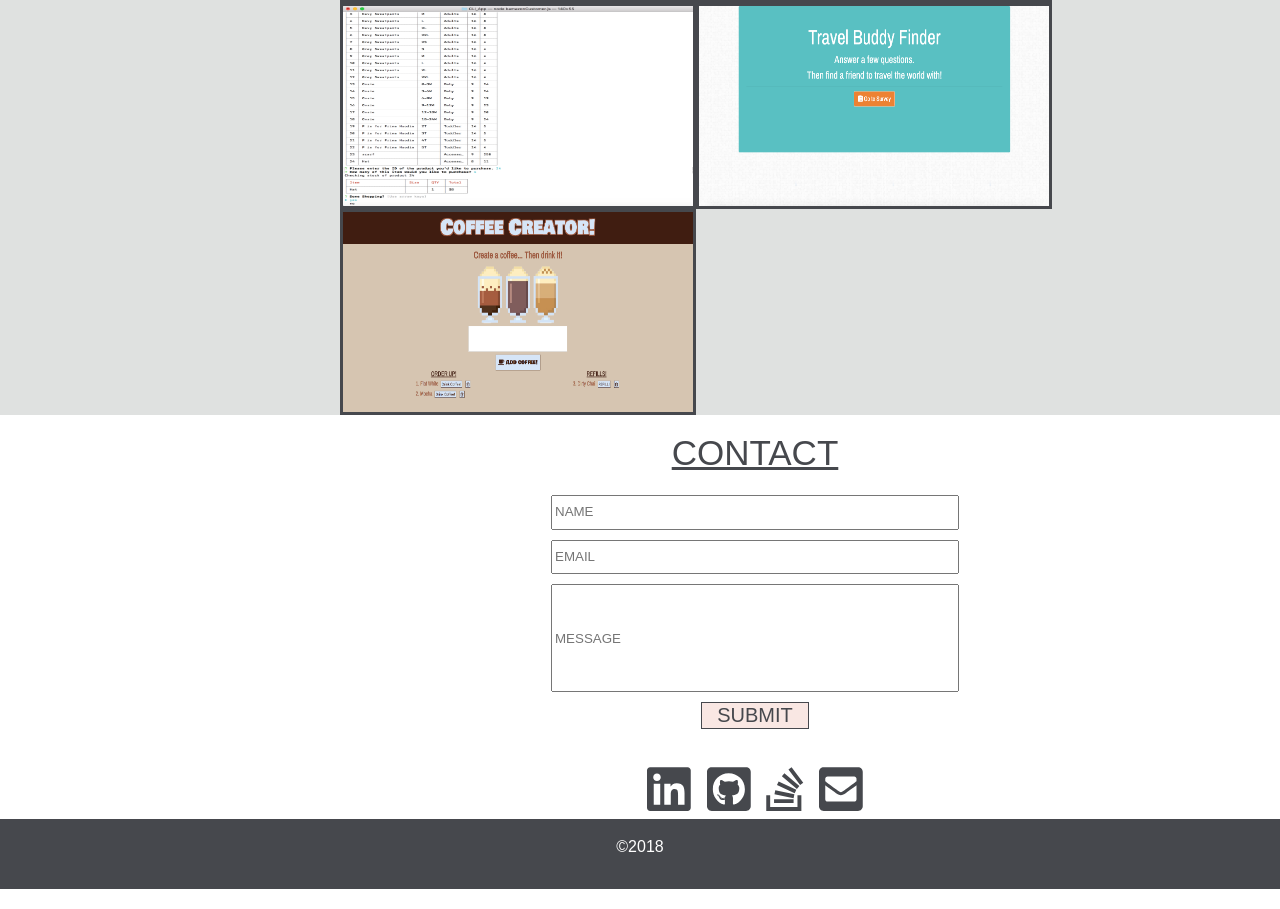
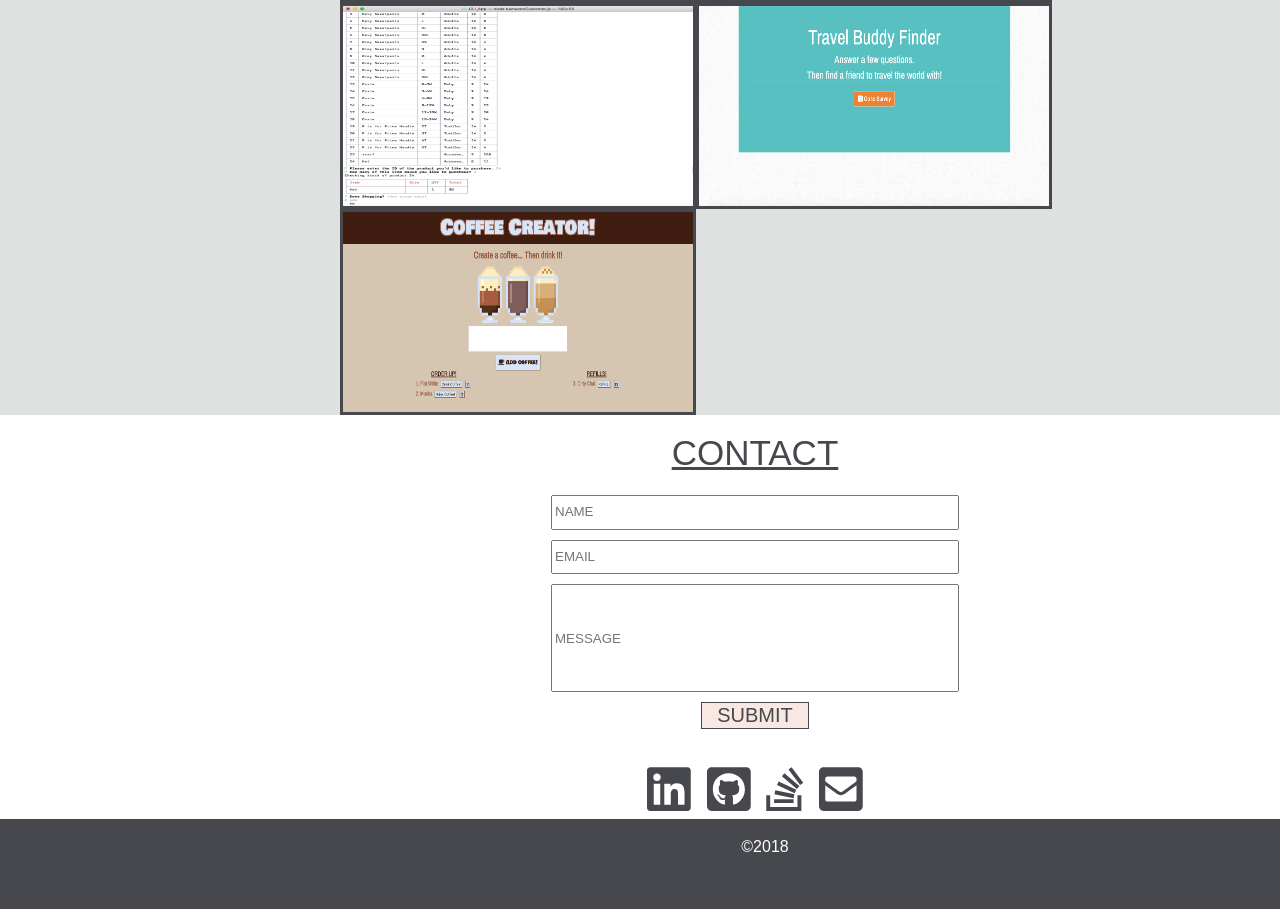
Before and after one commit to danielaine3/portfolio, a plain HTML site: page index.html in a window 1280 px wide. Shown: the part 1272-2181 px from the top of the page. Drawn offline with Linux system fonts and the light colour scheme; a web font is replaced by a local one.

Commit message:
moved footer

```diff
--- a/assets/css/style.css
+++ b/assets/css/style.css
@@ -161,8 +161,8 @@ button:active {
 footer {
 	background-color:#46484D;
 	color:#FFFFFF;
-	height:50px;
+	height:70px;
 	text-align: center;
 	padding-top:20px;
-/*	padding-left: 300px;*/
+	padding-left: 250px;
 }
```
